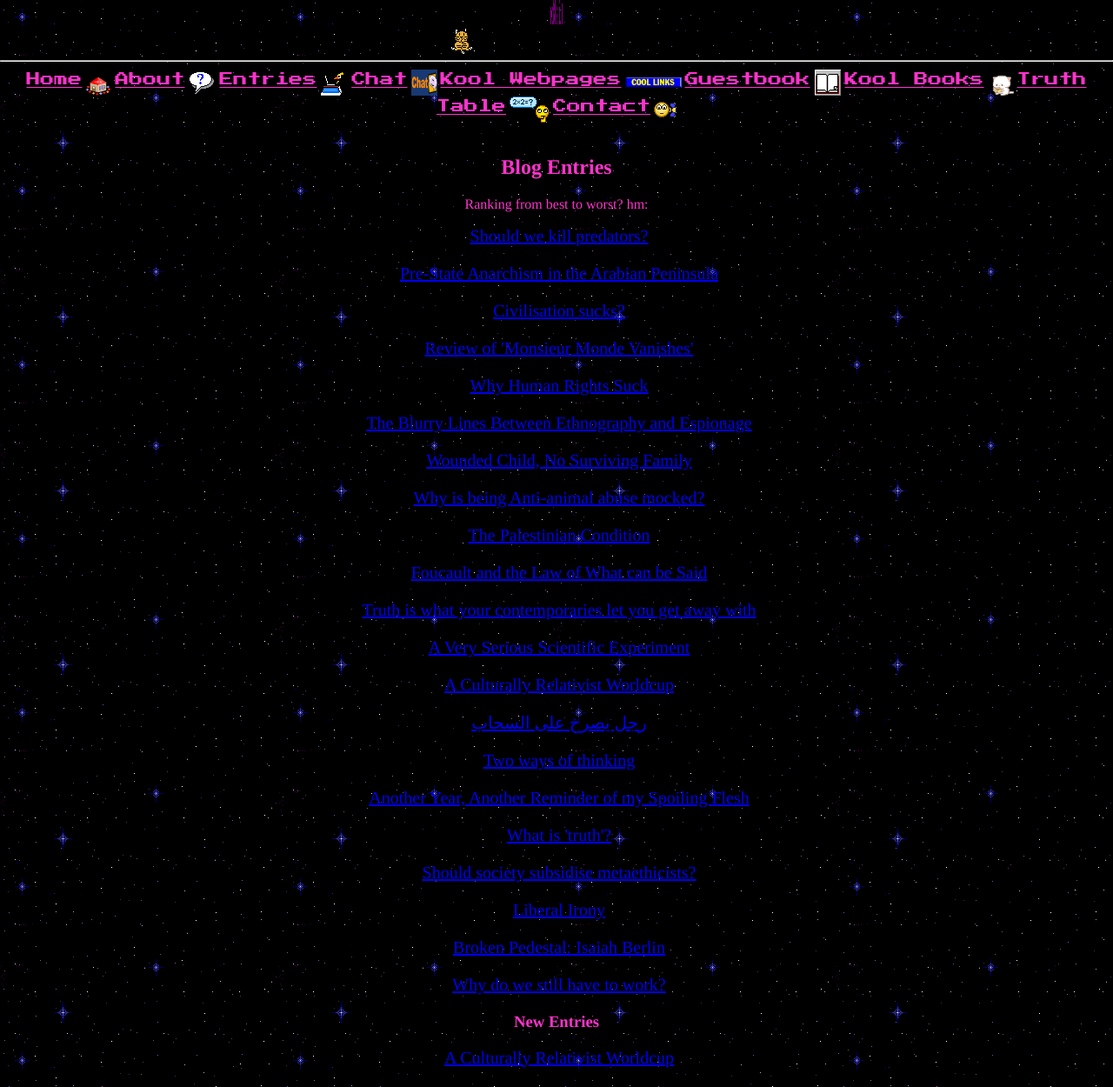
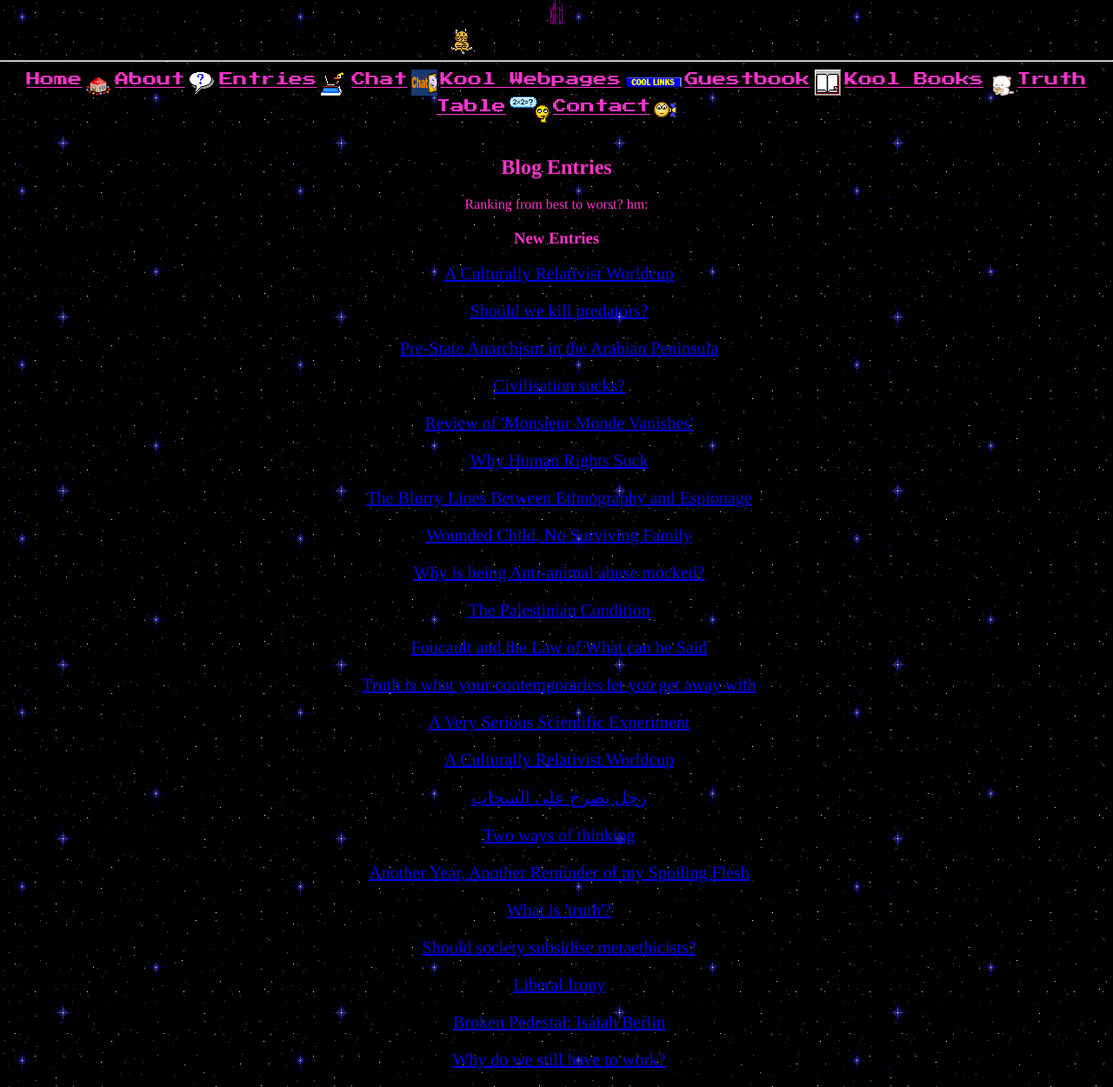
Before and after one commit to Catofminerva/Catofminerva.github.io, a Jekyll site: the page built from blog_posts.html, in a window 1280 px wide. Shown: the whole page at 87% size. Built offline with Jekyll 4.4.1, drawn with Linux system fonts in a browser that asks for light colours.

Commit message:
Update blog_posts.html

```diff
--- a/blog_posts.html
+++ b/blog_posts.html
@@ -7,6 +7,12 @@ permalink: /blog_posts.html
 <center>
   <h2>Blog Entries</h2>
   <p>Ranking from best to worst? hm:</p>
+  <h3>New Entries</h3>
+<ul>
+  {% for post in site.posts %}
+    <li><a href="{{ post.url | relative_url }}">{{ post.title }}</a></li>
+  {% endfor %}
+</ul>
   <ul>
                         <li><a href="predators.html">Should we kill predators?</a></li>
                                                 <li><a href="Anarchism.html">Pre-State Anarchism in the Arabian Peninsula</a></li>
@@ -37,10 +43,5 @@ permalink: /blog_posts.html
 
             <!-- ... Add more as you create more posts ... -->
         </ul>
-<h3>New Entries</h3>
-<ul>
-  {% for post in site.posts %}
-    <li><a href="{{ post.url | relative_url }}">{{ post.title }}</a></li>
-  {% endfor %}
-</ul>
+
 </center>
```
